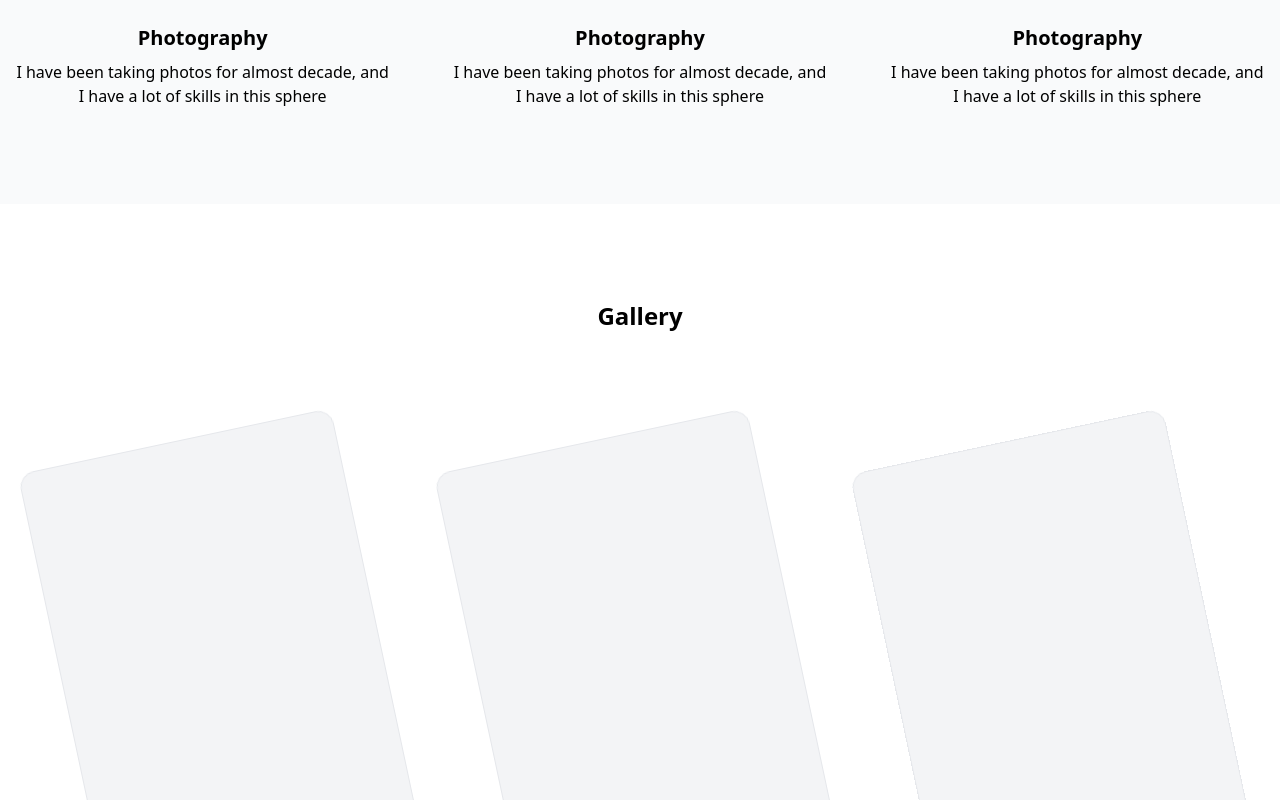
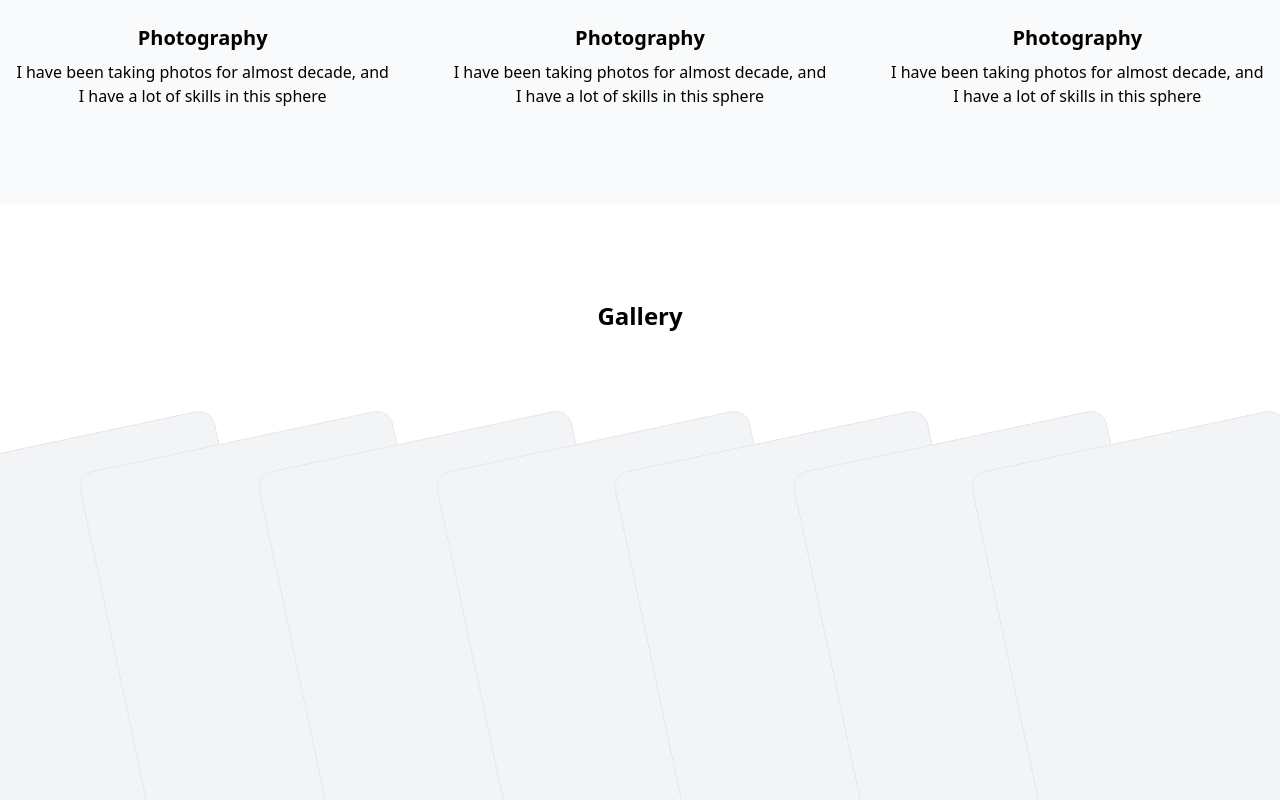
Before and after one commit to temarych/kharin-portfolio, a Next.js app: page / in a window 1280 px wide. Shown: the part 2000-2800 px from the top of the page. Built offline with nearby package versions, Linux system fonts and the light colour scheme.

Commit message:
Update gallery section

```diff
--- a/src/app/(main)/GalleryShowcase/GalleryPhoto.tsx
+++ b/src/app/(main)/GalleryShowcase/GalleryPhoto.tsx
@@ -1,19 +1,22 @@
 "use client";
 
 import { MotionValue, motion, useTransform } from "framer-motion";
+import { twMerge }                           from "tailwind-merge";
 
 export interface GalleryPhotoProps {
   scrollYProgress: MotionValue<number>;
   order          : number;
   amount         : number;
+  className?     : string;
 }
 
-export const GalleryPhoto = ({ scrollYProgress, order, amount }: GalleryPhotoProps) => {
+export const GalleryPhoto = ({ scrollYProgress, order, amount, className }: GalleryPhotoProps) => {
   const y = useTransform(scrollYProgress, [0, order / amount], [400, 0]);
 
   return (
-    <div className="relative flex-1 h-[35em] flex flex-row items-center justify-center">
-      <motion.div className="absolute min-w-[20em] h-[30em] bg-gray-100 rounded-2xl border" style={{ y, rotate: "-12deg" }} />
-    </div>
+    <motion.div
+      className = {twMerge(["min-w-[20em] min-h-[30em] bg-gray-100 rounded-2xl border", className])}
+      style     = {{ y, rotate: "-12deg" }}
+    />
   );
 };
--- a/src/app/(main)/GalleryShowcase/GalleryPreview.tsx
+++ b/src/app/(main)/GalleryShowcase/GalleryPreview.tsx
@@ -7,7 +7,11 @@ import { GalleryPhoto } from "./GalleryPhoto";
 export const photos: string[] = [
   "photo1",
   "photo2",
-  "photo3"
+  "photo3",
+  "photo4",
+  "photo5",
+  "photo6",
+  "photo7"
 ];
 
 export const GalleryPreview = () => {
@@ -19,14 +23,16 @@ export const GalleryPreview = () => {
   });
 
   return (
-    <div ref={wrapperRef} className="flex flex-row items-center justify-center overflow-x-clip w-full">
+    <div ref={wrapperRef} className="flex flex-row items-center justify-center w-full">
       {photos.map((photo, index) => (
-        <GalleryPhoto
-          key             = {photo}
-          order           = {index + 1}
-          amount          = {photos.length}
-          scrollYProgress = {scrollYProgress}
-        />
+        <div key={photo} className="relative flex-1 flex flex-row items-center justify-center min-h-[35em]">
+          <GalleryPhoto
+            order           = {index + 1}
+            amount          = {photos.length}
+            scrollYProgress = {scrollYProgress}
+            className       = "absolute"
+          />
+        </div>
       ))}
     </div>
   );
--- a/src/components/Section/index.tsx
+++ b/src/components/Section/index.tsx
@@ -10,8 +10,8 @@ export interface SectionProps {
 
 export const Section = ({ title, children, className, isFilled }: SectionProps) => {
   return (
-    <section className={twMerge(["w-full py-24 px-4 flex flex-row justify-center", isFilled ? "bg-gray-50" : null, className])}>
-      <div className="w-full max-w-[80em] flex flex-col gap-16">
+    <section className={twMerge(["w-full px-4 py-24 flex flex-row justify-center overflow-x-clip", isFilled ? "bg-gray-50" : null, className])}>
+      <div className={twMerge(["w-full max-w-[80em] flex flex-col gap-16"])}>
         <h1 className="font-bold text-2xl text-center">{title}</h1>
         {children}
       </div>
```
